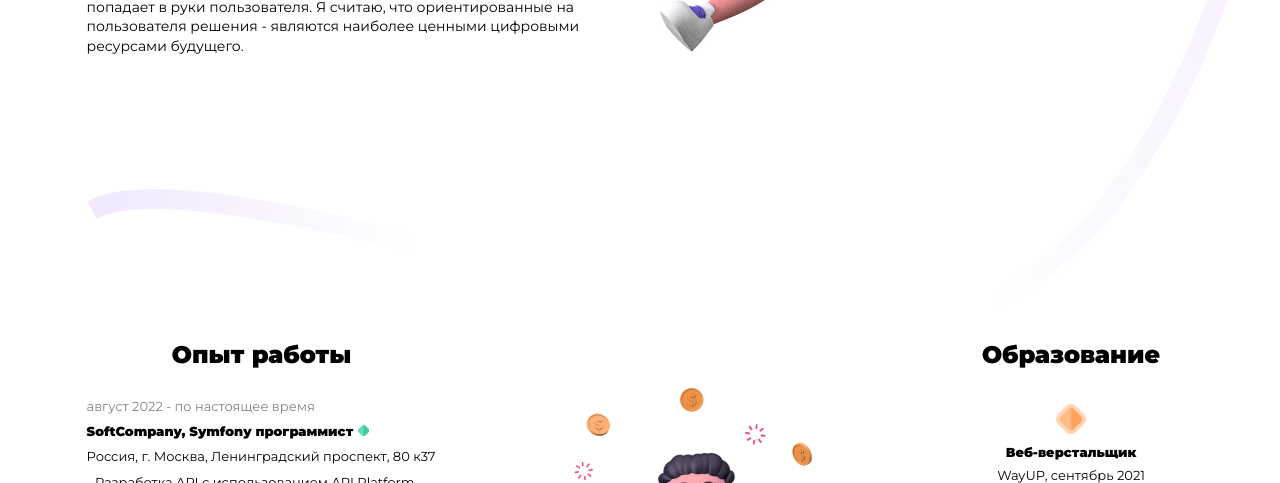
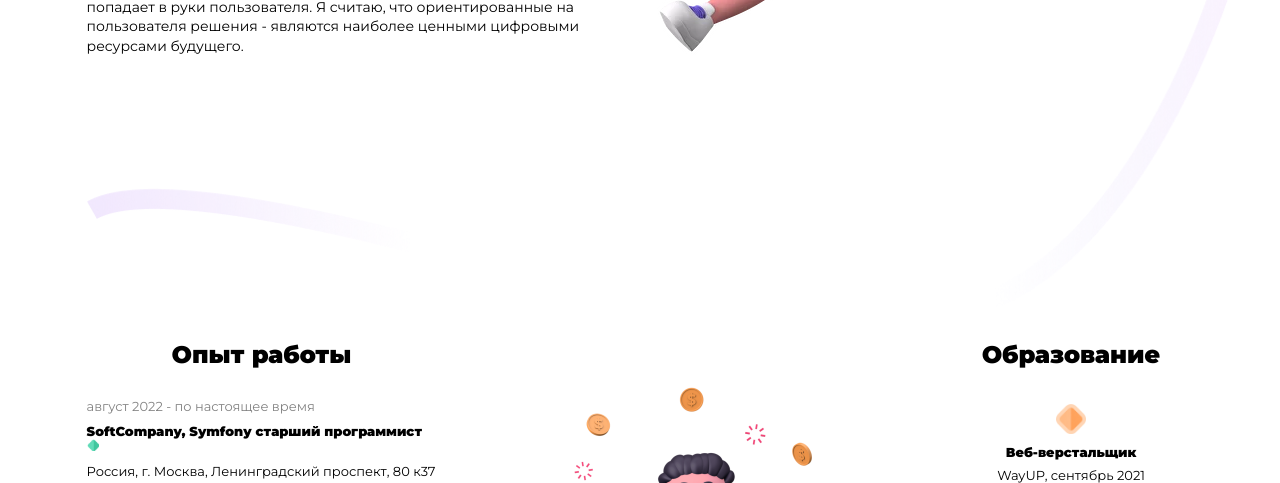
Before and after one commit to createsite2016/HTML-myWebSiteResume, a plain HTML site: page index.html in a window 1280 px wide. Shown: the part 451-934 px from the top of the page. Drawn offline with Linux system fonts and the light colour scheme; some packages are replaced by stand-ins of ours; a script that the page names is missing.

Commit message:
стал старшим разработчиком уже как 4 месяца

```diff
--- a/index.html
+++ b/index.html
@@ -62,7 +62,7 @@
                         август 2022 - по настоящее время
                     </p>
                     <p class="experience-work-point__position">
-                        SoftCompany, Symfony программист
+                        SoftCompany, Symfony старший программист
                         <img src="img/mini_cub_00.png" class="experience-work-point__position__img-cube" alt="кубик">
                     </p>
                     <p class="experience-work-point__city">
```
